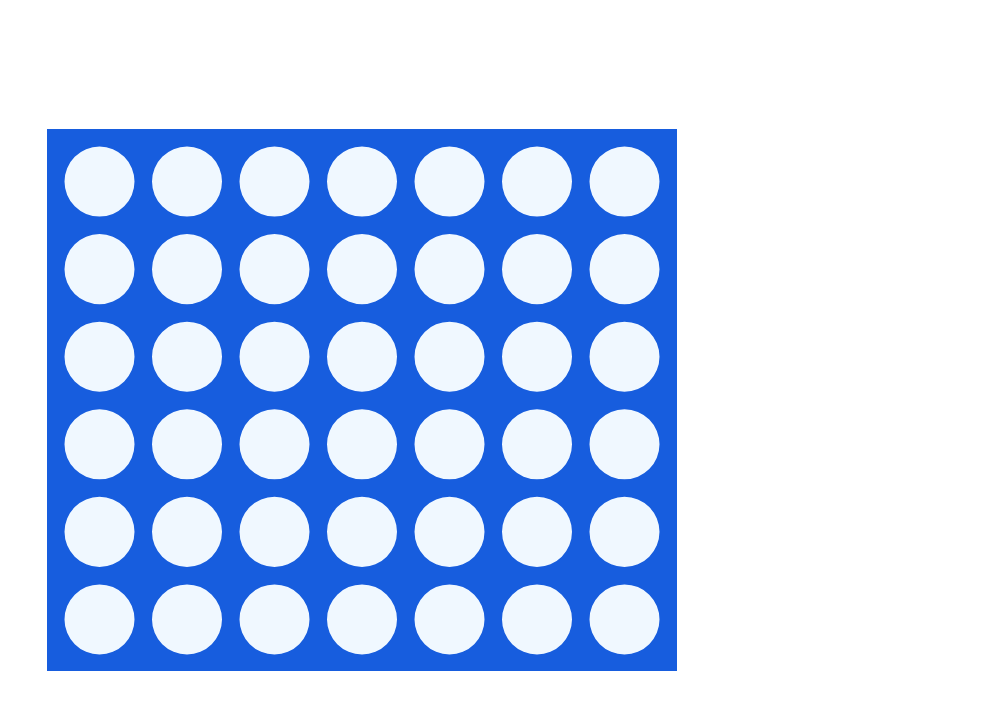
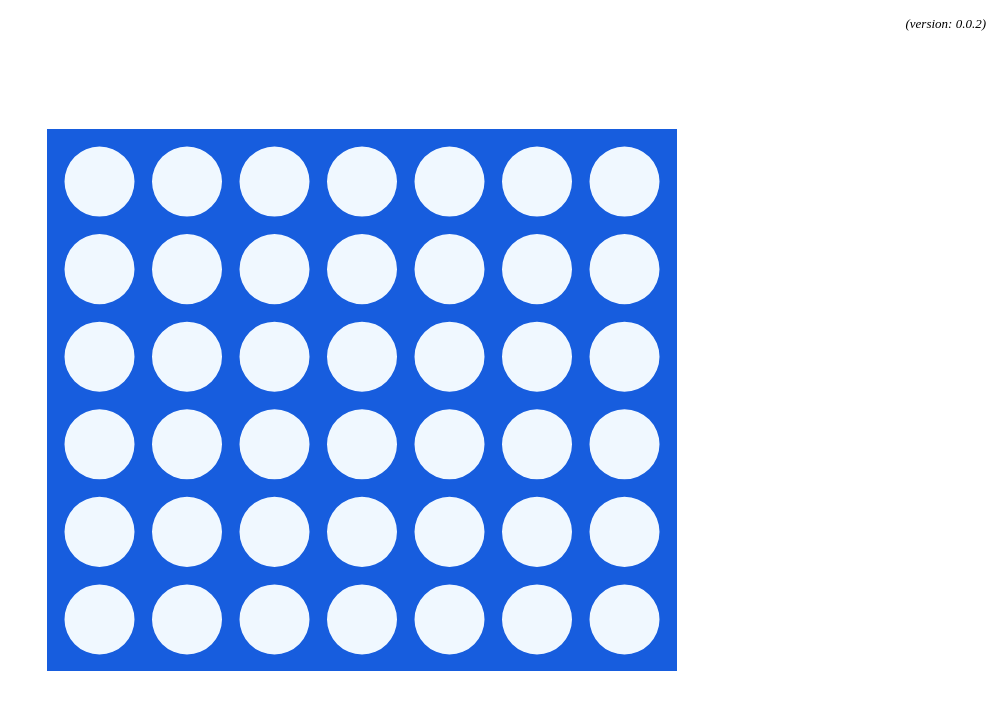
Before and after one commit to taylorjg/connect-four, a website built with webpack: page web-app/index.html in a window 1280 px wide. Shown: the whole page, without its empty margins (278-1280 px from the left). Built offline with nearby package versions, Linux system fonts and the light colour scheme.

Commit message:
Display version number

```diff
--- a/web-app/index.html
+++ b/web-app/index.html
@@ -2,11 +2,12 @@
 <html>
 
 <head>
-  <title>Connect 4</title>
+  <title>Connect Four</title>
   <link rel="stylesheet" href="styles.css" />
 </head>
 
 <body>
+  <span class="version">(version: <%= htmlWebpackPlugin.options.version %>)</span>
   <div class="container">
       <svg id="board" width="630" height="542.5" style="background-color: aliceblue;"></svg>
   </div>
--- a/web-app/styles.css
+++ b/web-app/styles.css
@@ -3,6 +3,15 @@ html, body {
   padding: 0;
   width: 100%;
   height: 100%;
+  position: relative;
+}
+
+.version {
+  position: absolute;
+  top: 1rem;
+  right: 1rem;
+  font-size: small;
+  font-style: italic;
 }
 
 .container {
```
